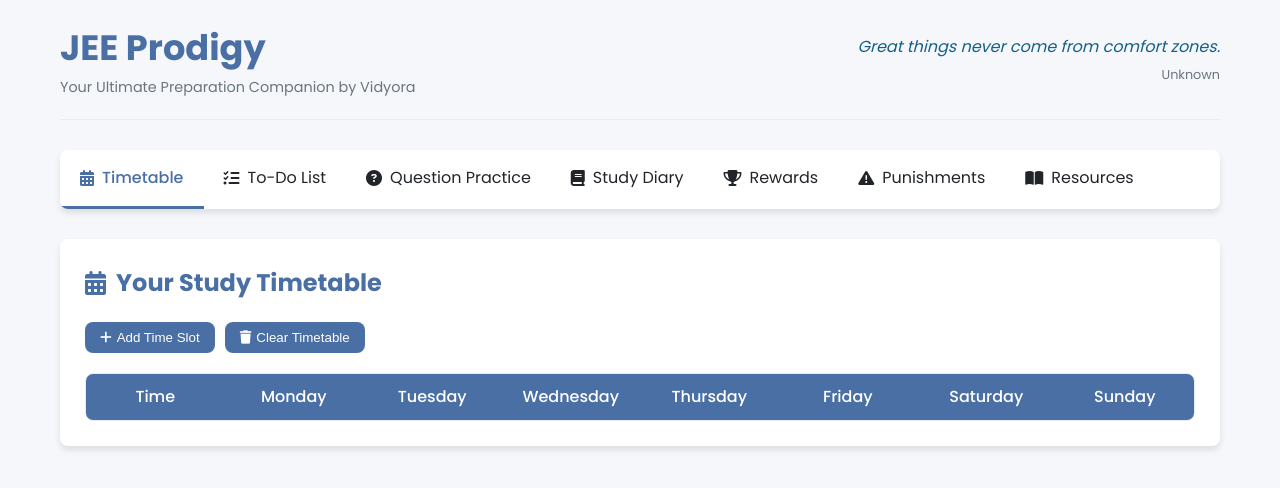
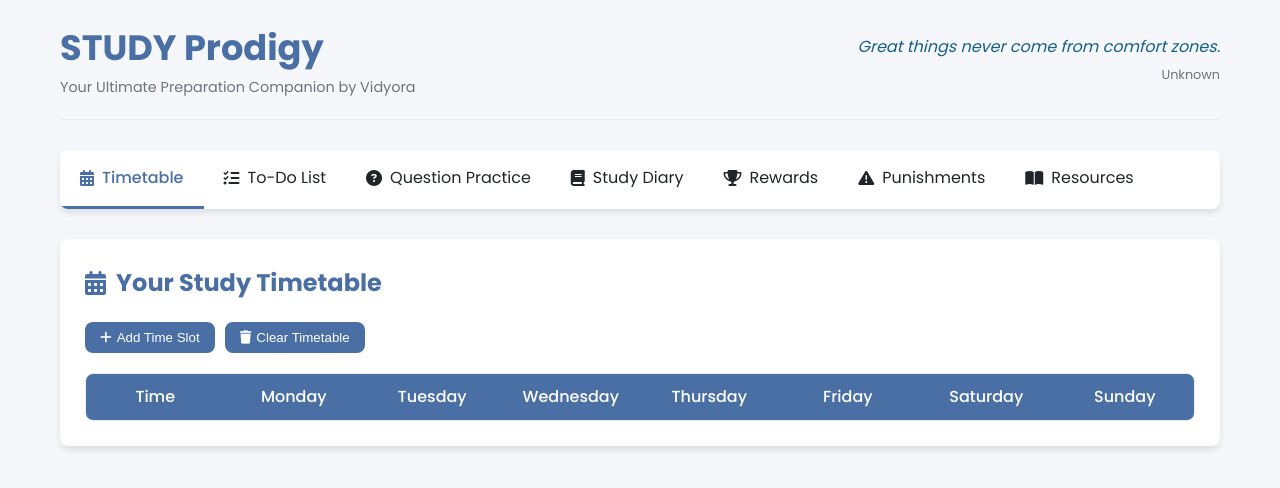
Before and after one commit to Sh16coder/Jee, a plain HTML site: page index.html in a window 1280 px wide. Drawn offline with Linux system fonts and the light colour scheme.

Commit message:
Update index.html

```diff
--- a/index.html
+++ b/index.html
@@ -3,7 +3,7 @@
 <head>
     <meta charset="UTF-8">
     <meta name="viewport" content="width=device-width, initial-scale=1.0">
-    <title>JEE Prodigy - Your Ultimate JEE Preparation Companion</title>
+    <title>Study Prodigy - Your Ultimate JEE Preparation Companion</title>
     <link rel="stylesheet" href="https://cdnjs.cloudflare.com/ajax/libs/font-awesome/6.4.0/css/all.min.css">
     <link href="https://fonts.googleapis.com/css2?family=Poppins:wght@300;400;500;600;700&display=swap" rel="stylesheet">
     <link rel="stylesheet" href="styles.css">
@@ -15,7 +15,7 @@
     <div class="container">
         <header>
             <div class="logo">
-                <h1>JEE Prodigy</h1>
+                <h1>STUDY Prodigy</h1>
                 <p>Your Ultimate Preparation Companion by Vidyora</p>
             </div>
             <div class="quote-container">
```
